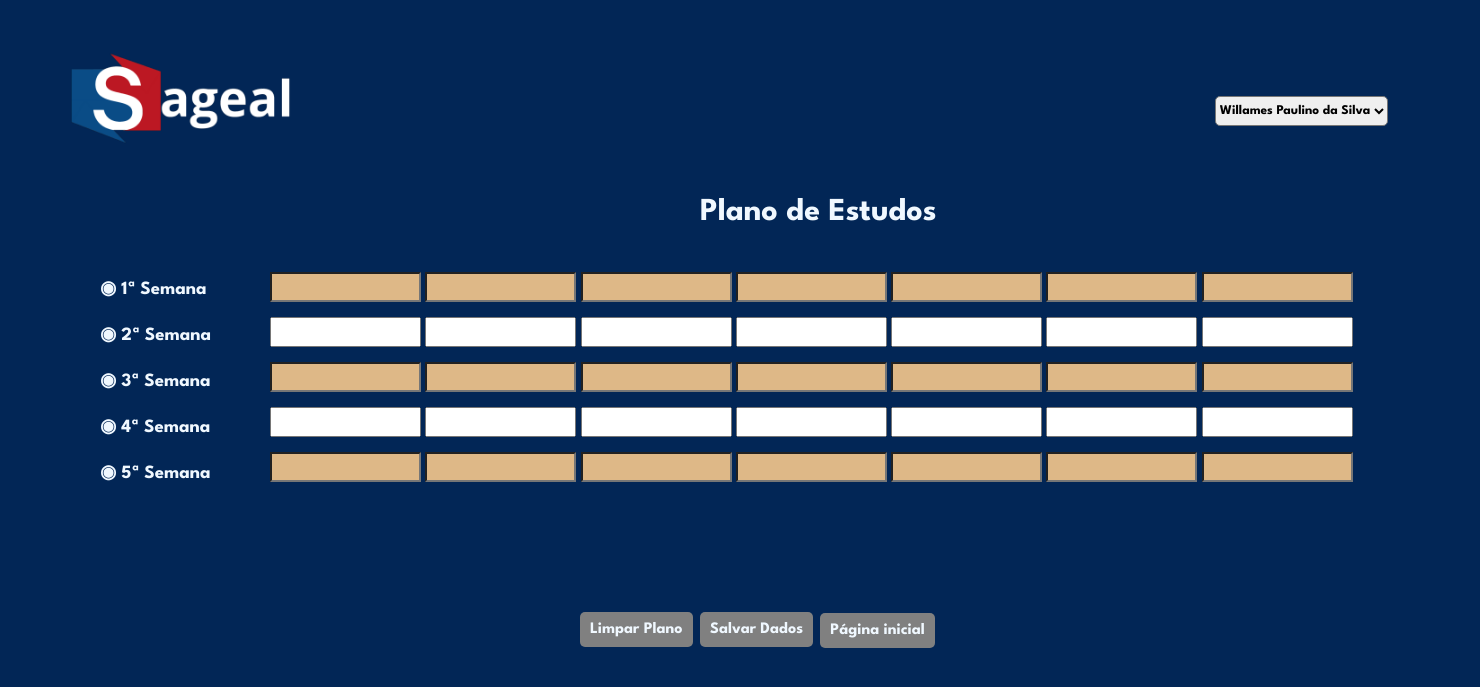
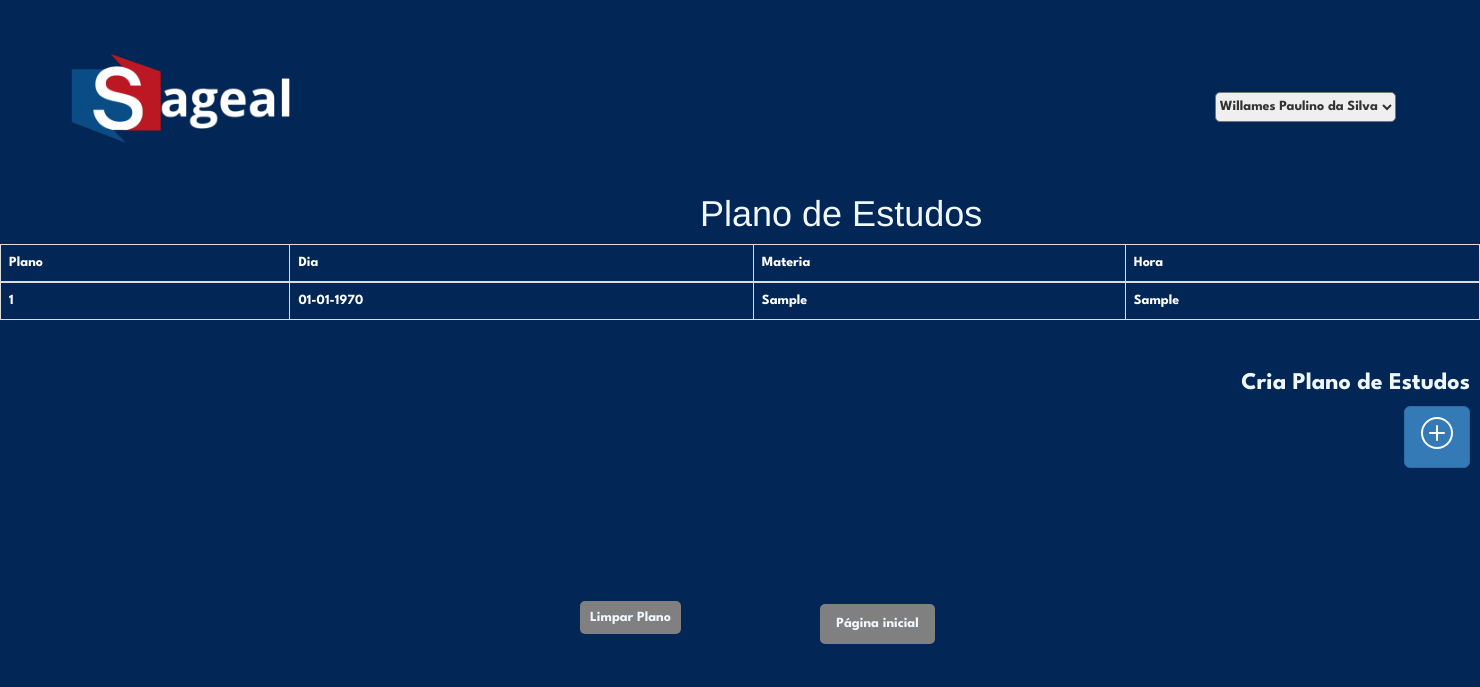
Before and after one commit to willzinhop/sageal-moderno, a PHP site: page /sageal-moderno/plano-estudos.php in a window 1480 px wide. Shown: the top 687 px of the page. Run offline with PHP 8.4, Linux system fonts and the light colour scheme; the visitor is signed in with stand-in values (Sample User, id 1); tables that the repository leaves empty or names only in its code hold one stand-in row (values such as "Sample post"); some libraries are stand-ins or nearby versions.

Commit message:
plano de estudos concluido

```diff
--- a/app/views/plano-estudos.php
+++ b/app/views/plano-estudos.php
@@ -5,6 +5,7 @@
     <meta http-equiv="X-UA-Compatible" content="IE=edge">
     <meta name="viewport" content="width=device-width, initial-scale=1.0">
     <title>Plano de Estudos - Sageal</title>
+    <link rel="stylesheet" href="https://maxcdn.bootstrapcdn.com/bootstrap/3.3.7/css/bootstrap.min.css">
     <link rel="stylesheet" href="../../public/style/plano-estudos.css">
 </head>
      <div class="logo">
@@ -21,72 +22,97 @@
     <h1>Plano de Estudos</h1>
 
 <body>
-    <h3>◉ 1ª Semana</h3>
-    <h3 class="sem2">◉ 2ª Semana</h3>
-    <h3 class="sem3">◉ 3ª Semana</h3>
-    <h3 class="sem4">◉ 4ª Semana</h3>
-    <h3 class="sem5">◉ 5ª Semana</h3>
-    <div class="lista1">
-        <input type="text">
-        <input type="text">
-        <input type="text">
-        <input type="text">
-        <input type="text">
-        <input type="text">
-        <input type="text">
+    <script src="https://code.jquery.com/jquery-3.1.1.min.js"></script>
+    <script src="https://maxcdn.bootstrapcdn.com/bootstrap/3.3.7/js/bootstrap.min.js"></script>
+    <?php
+    require_once("../../database/connect.php");
+    ?>
+<table class="table  table-bordered table-hover">
+  <thead>
+    <tr>
+      <th scope="col">Plano</th>
+      <th scope="col">Dia</th>
+      <th scope="col">Materia</th>
+      <th scope="col">Hora</th>
+    </tr>
+  </thead>
+
+  <tbody>
+  <?php
+  session_start();
+  if(!isset($_SESSION['logado'])) {
+    header("Location: login.php");
+}
+
+  $id = $_SESSION['logado'];
+  $sql = "SELECT * FROM planoestudos where id_aluno = '$id' ORDER BY data ";
+  $consulta = mysqli_query($sageal, $sql);
+  while($dados = mysqli_fetch_array($consulta)){
+
+  ?>
+    <tr>
+
+      <th scope="row"><?php echo($dados['id_plano']);?></th>
+      <td><?php
+      $data = date('d-m-Y', strtotime($dados['data']));
+      echo($data);?></td>
+      <td><?php echo($dados['materia']);?></td>
+      <td><?php echo($dados['hora']);?></td>
+    <?php
+  }
+    ?>
+  </tbody>
+</table>
+<div id="criarPlano">
+<h3>Cria Plano de Estudos</h3>
+<button data-toggle="modal" data-target="#exampleModal" type="button" class="btn btn-primary btn-lg"><svg xmlns="http://www.w3.org/2000/svg" width="32" height="32" fill="currentColor" class="bi bi-plus-circle" viewBox="0 0 16 16">
+  <path d="M8 15A7 7 0 1 1 8 1a7 7 0 0 1 0 14zm0 1A8 8 0 1 0 8 0a8 8 0 0 0 0 16z"/>
+  <path d="M8 4a.5.5 0 0 1 .5.5v3h3a.5.5 0 0 1 0 1h-3v3a.5.5 0 0 1-1 0v-3h-3a.5.5 0 0 1 0-1h3v-3A.5.5 0 0 1 8 4z"/>
+</svg></button>
+<!-- Button trigger modal -->
+</div>
+
+
+
+<!-- Modal -->
+<div class="modal fade" id="exampleModal" tabindex="-1" role="dialog" aria-labelledby="exampleModalLabel" aria-hidden="true">
+  <div class="modal-dialog" role="document">
+    <div class="modal-content">
+      <div class="modal-header">
+        <h5 class="modal-title" id="exampleModalLabel">Cadastrar plano de estudos</h5>
+        <button type="button" class="close" data-dismiss="modal" aria-label="Close">
+          <span aria-hidden="true">&times;</span>
+        </button>
+      </div>
+      <div class="modal-body">
+        <form action="cadastrarplano.php" method="post">
+
+        <label for="data">Data</label>
+        <input name="data" required class="form-control form-control-lg" type="date" placeholder=".form-control-lg">
+        <label for="data">Materia</label>
+        <input name="materia" required class="form-control" type="text" placeholder="Default input">
+        <label  for="data">Hora</label>
+        <input name="hora" required class="form-control form-control-sm" type="text" placeholder=".form-control-sm">
+        <div class="modal-footer">
+          <button type="button" name="criarPlano" class="btn btn-secondary" data-dismiss="modal">Fechar</button>
+          <button type="submit" class="btn btn-primary">Criar</button>
+        </div>
+        </form>
+      </div>
     </div>
-    <div class="lista2">
-        <input type="text">
-        <input type="text">
-        <input type="text">
-        <input type="text">
-        <input type="text">
-        <input type="text">
-        <input type="text">
+  </div>
+</div>
+
+</div>
+    <div class="limpar">
+        <a href="resetarplano.php" title="Limpar dados.">Limpar Plano</a>
     </div>
-    <div class="lista3">
-        <input type="text">
-        <input type="text">
-        <input type="text">
-        <input type="text">
-        <input type="text">
-        <input type="text">
-        <input type="text">
-    </div>
-    <div class="lista4">
-        <input type="text">
-        <input type="text">
-        <input type="text">
-        <input type="text">
-        <input type="text">
-        <input type="text">
-        <input type="text">
-    </div>
-    <div class="lista5">
-        <input type="text">
-        <input type="text">
-        <input type="text">
-        <input type="text">
-        <input type="text">
-        <input type="text">
-        <input type="text">
-        </div>
-    <div class="limpar">
-        <a href="#" title="Limpar dados.">Limpar Plano</a>
-    </div>
-    <div class="salvar">
-        <a href="#" title="Salvar dados.">Salvar Dados</a>
-    </div>
+
 
         <div class="sair">
         <a href="inicio.php" title="Página Inicial.">Página inicial</a>
         </div>
 
-        <?php
-        session_start();
-        if(!isset($_SESSION['logado'])) {
-            header("Location: login.php");
-        }
-        ?>
 </body>
+
 </html>
--- a/public/style/plano-estudos.css
+++ b/public/style/plano-estudos.css
@@ -143,3 +143,12 @@ h3{
     padding: 10px;
     border-radius: 5px;
 }
+.table{
+    --bs-table-hover-bg: rgb(30, 12, 85);
+    color: white;
+
+}
+#criarPlano{
+    padding-right: 10px;
+    text-align: right;
+}
```
Also changed, not shown: app/views/cadastrarplano.php (added, +14 -0 lines), app/views/resetarplano.php (added, +14 -0 lines), database/create/planoestudos.php (added, +21 -0 lines).
